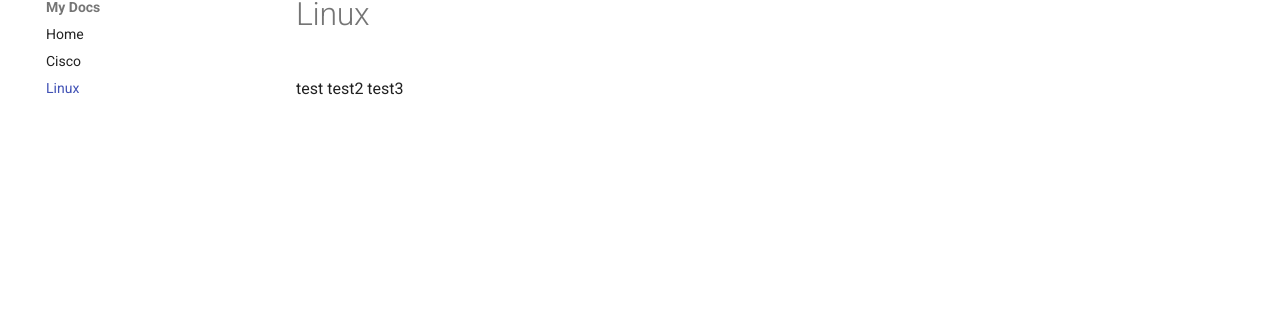
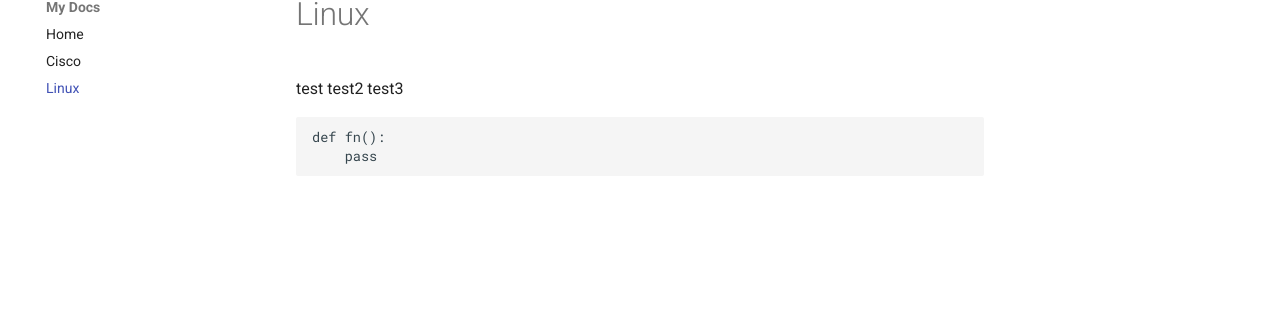
Before and after one commit to LaurentDumont/ns-cheatsheet, an MkDocs documentation site: the page built from docs/linux.md, in a window 1280 px wide. Shown: the part 104-425 px from the top of the page. Built offline with MkDocs 1.6.1 and Material for MkDocs 9.7.7, drawn with Linux system fonts in a browser that asks for light colours; old or Windows-style settings are respelled for this version of MkDocs.

Commit message:
More Stuff

````diff
--- a/docs/linux.md
+++ b/docs/linux.md
@@ -1,3 +1,8 @@
 test
 test2
 test3
+
+```python
+def fn():
+    pass
+```
````
Also changed, not shown: site/cisco/index.html, site/search/search_index.json.
